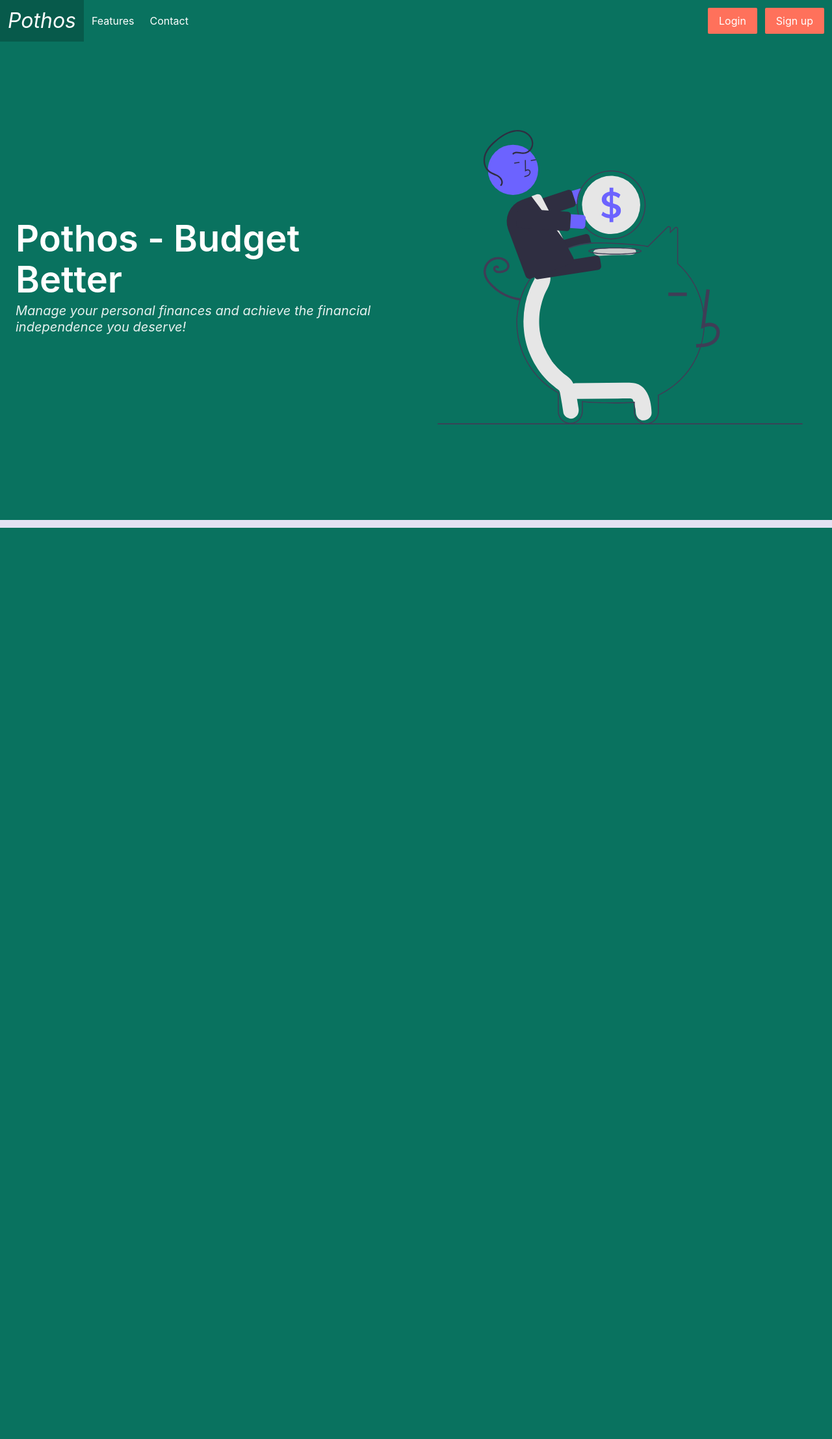
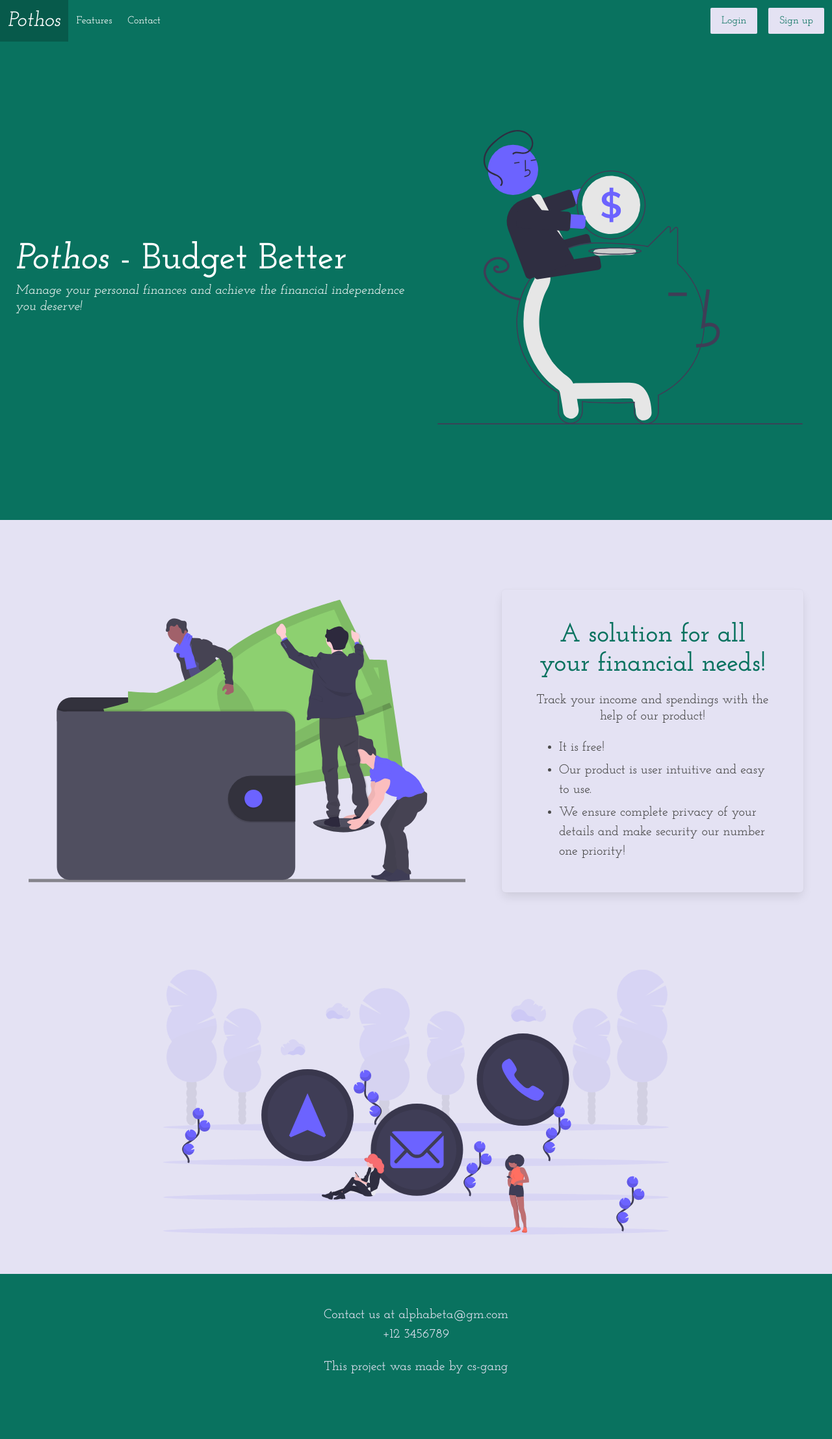
Before and after one commit to cs-gang/pothos, a Django app: template src/app/templates/index.html in a window 1280 px wide. Shown: the whole page at 65% size. Before the commit the page ends 812 px from the top, so only its background shows below. Run offline with Django 3.2, Linux system fonts and the light colour scheme; the template is opened without the code that fills it, so the values that code supplies are empty.

Commit message:
frontend: finish design of index.html

```diff
--- a/src/app/static/css/main.sass
+++ b/src/app/static/css/main.sass
@@ -1,4 +1,5 @@
 @charset "utf-8"
+@import url('https://fonts.googleapis.com/css2?family=Josefin+Slab:ital,wght@0,500;0,600;0,700;1,500;1,600;1,700&display=swap')
 
 //Colours
 $darkforestgreen: #09725F
@@ -17,4 +18,9 @@ $danger: $red
 //size
 $size-1: 3.5rem
 
+//font
+$family-serif: "Josefin Slab", serif
+
+$family-primary: $family-serif
+
 @import "../../../../node_modules/bulma/bulma.sass"
--- a/src/app/templates/base.html
+++ b/src/app/templates/base.html
@@ -1,4 +1,4 @@
-<html class="has-navbar-fixed-top has-background-warning is-clipped" lang="en">
+<html class="has-navbar-fixed-top has-background-warning" lang="en">
 
 <head>
     <meta charset="UTF-8">
--- a/src/app/templates/index.html
+++ b/src/app/templates/index.html
@@ -1,9 +1,13 @@
 {% extends "base.html" %}
 
 {% block signin %}
-<button class="button is-small is-danger is-size-6 my-3" data-target="modal" id="ModalButtonLogin">Login</button>
-<button class="button is-small is-danger is-size-6 my-3 mx-3" data-target="modal" id="ModalButtonSignup">Sign
-    up</button>
+<div class="m-auto">
+    <button class="button is-small is-warning has-text-success is-size-6 my-3" data-target="modal"
+        id="ModalButtonLogin">Login</button>
+    <button class="button is-small is-warning has-text-success is-size-6 my-3 mx-3" data-target="modal"
+        id="ModalButtonSignup">Sign
+        up</button>
+</div>
 
 <div class="modal">
     <div class="modal-background"></div>
@@ -88,7 +92,7 @@
 <div class="hero is-success is-fullheight-with-navbar">
     <div class="hero-body columns">
         <div class="column">
-            <p class="title is-1">Pothos - Budget Better</p>
+            <p class="title is-1"> <i>Pothos</i> - Budget Better</p>
             <p class="subtitle is-italic">Manage your personal finances and achieve the financial independence you
                 deserve!</p>
         </div>
@@ -103,7 +107,42 @@
 {% endblock %}
 
 {% block mainbody %}
+<div class="columns mx-4 my-6 is-vcentered">
+    <div class="column is-7">
+        <figure class="image is-4by3 m-4">
+            <img class="" src="../static/svg/undraw_wallet_aym5.svg">
+            </img>
+        </figure>
+    </div>
+    <div class="column content">
+        <div class="box has-background-warning mx-4 py-6 px-6">
+            <p class="title is-2 has-text-success has-text-centered">A solution for all your financial needs!</p>
+            <p class="subtitle is-5 has-text-centered">Track your income and spendings with the help of our product!</p>
+            <ul class="is-size-5">
+                <li>It is free!</li>
+                <li>Our product is user intuitive and easy to use.</li>
+                <li>We ensure complete privacy of your details and make security our number one priority!</li>
+            </ul>
+        </div>
+    </div>
+</div>
 
+<div class="columns mx-4 my-6">
+    <div class="column">
+        <figure class="image is-3by1">
+            <img class="" src="../static/svg/undraw_contact_us_15o2.svg">
+            </img>
+        </figure>
+    </div>
+</div>
+
+<footer class="footer has-background-success mt-6">
+    <div class="content has-text-centered has-text-warning is-size-5">
+        <p>Contact us at alphabeta@gm.com <br> +12 3456789</p>
+        <p>This project was made by cs-gang</p>
+
+    </div>
+</footer>
 {% endblock %}
 
 {% block script %}
```
Also changed, not shown: src/app/static/css/main.css.
